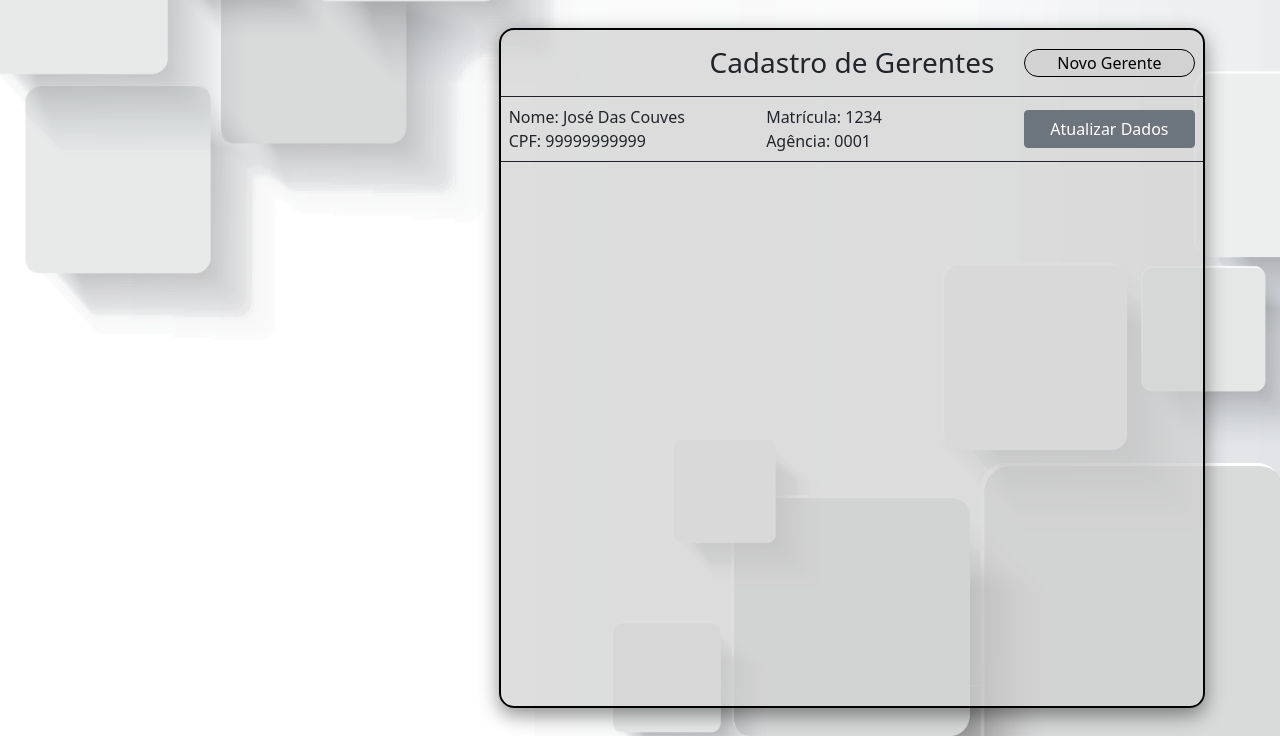
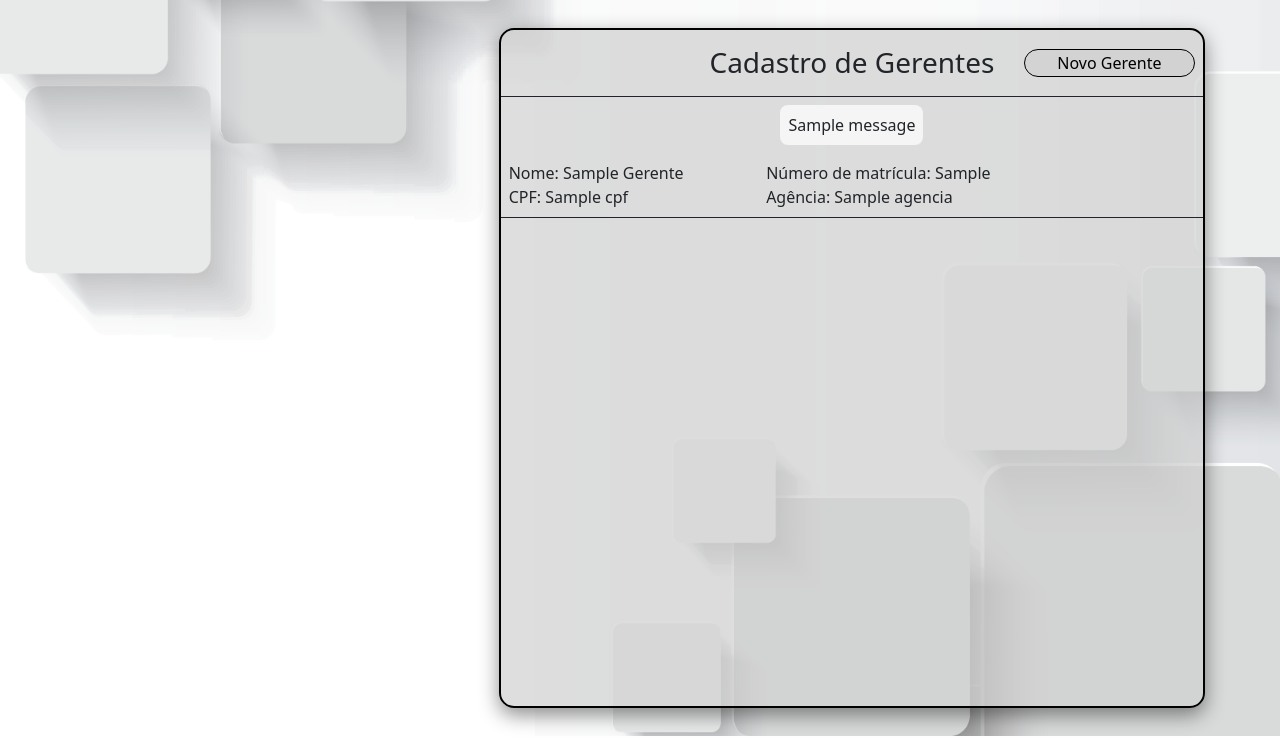
Before and after one commit to c3fatec/c3fatec.github.io, a Flask app: template banco/templates/adm/gerente.html in a window 1280 px wide. Shown: the part 56-800 px from the top of the page. Run offline with Flask 2, Linux system fonts and the light colour scheme; the visitor is signed in with stand-in values (Sample User, id 1); tables that the repository leaves empty hold one stand-in row (values such as "Sample post"); the template is opened without the code that fills it: most values are stand-ins (such as "Sample title", 1, 10 or a date in 2020); one stand-in notice (Sample message) is shown.

Commit message:
alterações menores no layout

```diff
--- a/banco/db.py
+++ b/banco/db.py
@@ -133,12 +133,9 @@ def init_db():
         senha=generate_password_hash("gerente"),
         cpf="99999999999",
     )
-    last = db.insert_id()
-    print(last)
 
     db_create(
         table="conta",
-        saldo=0,
         id_conta=1,
         usuario=1,
         status="aprovado",
--- a/banco/schema.sql
+++ b/banco/schema.sql
@@ -24,7 +24,7 @@ CREATE TABLE IF NOT EXISTS `banco_api`.`conta` (
   UNIQUE INDEX `id_conta_UNIQUE` (`id_conta` ASC),
   INDEX `fk_conta_usuario1_idx` (`usuario` ASC),
   INDEX `fk_conta_agencia1_idx` (`agencia` ASC),
-  CONSTRAINT `fk_conta_usuario1` FOREIGN KEY (`usuario`) REFERENCES `banco_api`.`usuario` (`id_usuario`) ON DELETE NO ACTION ON UPDATE NO ACTION,
+  CONSTRAINT `fk_conta_usuario1` FOREIGN KEY (`usuario`) REFERENCES `banco_api`.`usuario` (`id_usuario`),
   CONSTRAINT `fk_conta_agencia1` FOREIGN KEY (`agencia`) REFERENCES `banco_api`.`agencia` (`id_agencia`)
 ) ENGINE = InnoDB DEFAULT CHARACTER SET = utf8;
 ALTER TABLE `banco_api`.`conta` AUTO_INCREMENT = 20000;
--- a/banco/templates/adm/atualizacaocadastro.html
+++ b/banco/templates/adm/atualizacaocadastro.html
@@ -39,7 +39,6 @@
 			class="ola m-0 p-0 d-flex justify-content-center flex-column h-100 pe-2"
 		>
 			<p class="h5 m-0 p-0">Olá <b>{{g.usuario.nome}}</b><br /></p>
-			<span class="m-0 p-0"> Saldo: R$ {{g.conta.saldo | dinheiro}} </span>
 		</div>
 
 		<div
--- a/banco/templates/adm/cadastroGerentes.html
+++ b/banco/templates/adm/cadastroGerentes.html
@@ -29,7 +29,7 @@
 	<div class="funcao-direita w-25 h-100 pe- d-flex justify-content-end align-items-center">
 		<div class="ola m-0 p-0 d-flex justify-content-center flex-column h-100 pe-2">
 			<p class="h5 m-0 p-0">Olá <b>{{g.usuario.nome}}</b><br /></p>
-			<span class="m-0 p-0"> Saldo: R$ {{g.conta.saldo | dinheiro}} </span>
+
 		</div>
 
 		<div class="sair col-2 d-flex justify-content-center align-items-center h-100 btn btn-outline-secondary p-0"
--- a/banco/templates/adm/gerente.html
+++ b/banco/templates/adm/gerente.html
@@ -1,17 +1,14 @@
-{%extends 'baseinterna.html'%}
-
-{%block head%}
+{%extends 'baseinterna.html'%} {%block head%}
 
 <title>Xbank - Agência</title>
 
 <style>
 	.btn-att {
-        background-color: rgb(209, 209, 209, .700);
+		background-color: rgb(209, 209, 209, 0.7);
 		border: 1px solid black;
 		border-radius: 15px;
-        box-shadow: 0px 3px 10px rgba(black, .450);
+		box-shadow: 0px 3px 10px rgba(black, 0.45);
 		cursor: pointer;
-
 	}
 
 	.btn-att:hover {
@@ -19,43 +16,53 @@
 	}
 </style>
 
-{%endblock%}
+{%endblock%} {%block body%}
 
-{%block body%}
-
-<div class="d-flex justify-content-between align-items-center border-bottom border-dark px-2">
+<div
+	class="d-flex justify-content-between align-items-center border-bottom border-dark px-2"
+>
 	<div class="col-3"></div>
-    <p class="h3 py-3 mb-0 text-center col-6">
-        Cadastro de Gerentes
-    </p>
+	<p class="h3 py-3 mb-0 text-center col-6">Cadastro de Gerentes</p>
 	<div class="col-3" onclick="document.location='/admin/cadastroGerente'">
 		<button class="btn-att w-100">Novo Gerente</button>
 	</div>
 </div>
-
-<div class="d-flex justify-content-between align-items-center p-2 border-bottom border-dark">
+{% with messages = get_flashed_messages() %} {%if messages %} {%for message in
+messages%}
+<div
+	class="pnd d-flex justify-content-center align-items-center text-center w-100 p-2"
+>
+	<div class="msg d-flex align-items-center">{{message}}</div>
+</div>
+{%endfor%} {%endif%} {%endwith%} {%for gerente in gerentes%}
+<div
+	class="d-flex justify-content-between align-items-center p-2 border-bottom border-dark"
+>
 	<div class="col-4">
-            <div style="text-transform: capitalize">Nome: José das Couves</div>
-            <div>CPF: 99999999999</div>
+		<div style="text-transform: capitalize">
+			Nome: {{gerente.nome|capitalize}}
+		</div>
+		<div>CPF: {{gerente.cpf}}</div>
 	</div>
 	<div class="col-4">
-            <div>Matrícula: 1234</div>
-            <div>Agência: 0001</div>
+		<div>Número de matrícula: {{gerente.id_conta}}</div>
+		{%if gerente.agencia%}
+		<div>Agência: {{gerente.agencia}}</div>
+		{%endif%}
 	</div>
 
 	<div class="col-3 gap-1">
-            <form action="" method="POST">
+		<!-- <form action="" method="POST">
 			<button class="btn btn-secondary w-100" type="submit">
 				Atualizar Dados
 			</button>
-            </form>
+		</form> -->
 	</div>
 </div>
-
+{%endfor%}
 
 <!-- <div class="h-75 d-flex align-items-center justify-content-center">
 	<h2 class="text-center">Sem Gerentes Cadastrados!</h2>
 </div> -->
 
-
 {%endblock%}
--- a/banco/templates/adm/usuarios.html
+++ b/banco/templates/adm/usuarios.html
@@ -4,7 +4,7 @@
 {%endblock%} {%block body%}
 
 <p class="h3 py-3 mb-0 text-center border-bottom border-dark">
-	Cadastro de Clientes
+	Usuários cadastrados
 </p>
 {% with messages = get_flashed_messages() %} {%if messages %} {%for message in
 messages%}
@@ -19,8 +19,7 @@ messages%}
 		<div style="text-transform: capitalize">Nome: {{dado.nome}}</div>
 		<div>CPF: {{dado.cpf}}</div>
 	</div>
-	<div class="col-4">
-	</div>
+	<div class="col-4"></div>
 
 	<div class="d-flex justify-content-center col-3 my-auto">
 		<a href="{{url_for('admin.dados', usuario=dado.id_usuario)}}" class="w-100">
--- a/banco/templates/baseinterna.html
+++ b/banco/templates/baseinterna.html
@@ -50,7 +50,9 @@
 					class="ola m-0 p-0 d-flex justify-content-center flex-column h-100 pe-2"
 				>
 					<p class="h5 m-0 p-0">Olá <b>{{g.usuario.nome}}</b><br /></p>
+					{%if 'gerente' not in g.conta.tipo%}
 					<span class="m-0 p-0"> Saldo: R$ {{g.conta.saldo | dinheiro}} </span>
+					{%endif%}
 				</div>
 
 				<div
@@ -116,7 +118,7 @@
 					{%if 'gerente' in g.conta.tipo%}
 					<div class="funcao" onclick="document.location='/admin/pendencias'">
 						<div class="head w-100">
-							<p class="h5">Pendências</p>
+							<p class="h5">Transações</p>
 						</div>
 						<div class="w-100 my-auto">
 							<img
@@ -131,7 +133,7 @@
 						onclick="document.location='/admin/aprovacaoCadastros'"
 					>
 						<div class="head w-100">
-							<p class="h5">Cadastros</p>
+							<p class="h5">Solicitações</p>
 						</div>
 						<div class="w-100 my-auto">
 							<img
@@ -143,7 +145,7 @@
 					</div>
 					<div class="funcao" onclick="document.location='/admin/usuarios'">
 						<div class="head w-100">
-							<p class="h5">Clientes</p>
+							<p class="h5">Usuários</p>
 						</div>
 						<div class="w-100 my-auto">
 							<img src="../static/icons/dados.png" alt="dados" class="w-50" />
```
Also changed, not shown: banco/admin.py (+15 -3 lines), banco/templates/adm/agencia.html (+12 -28 lines), banco/templates/adm/pendencias.html (+15 -7 lines), banco/templates/cliente/deposito.html (+18 -8 lines). Lines whose indentation alone changed are shown as unchanged.
